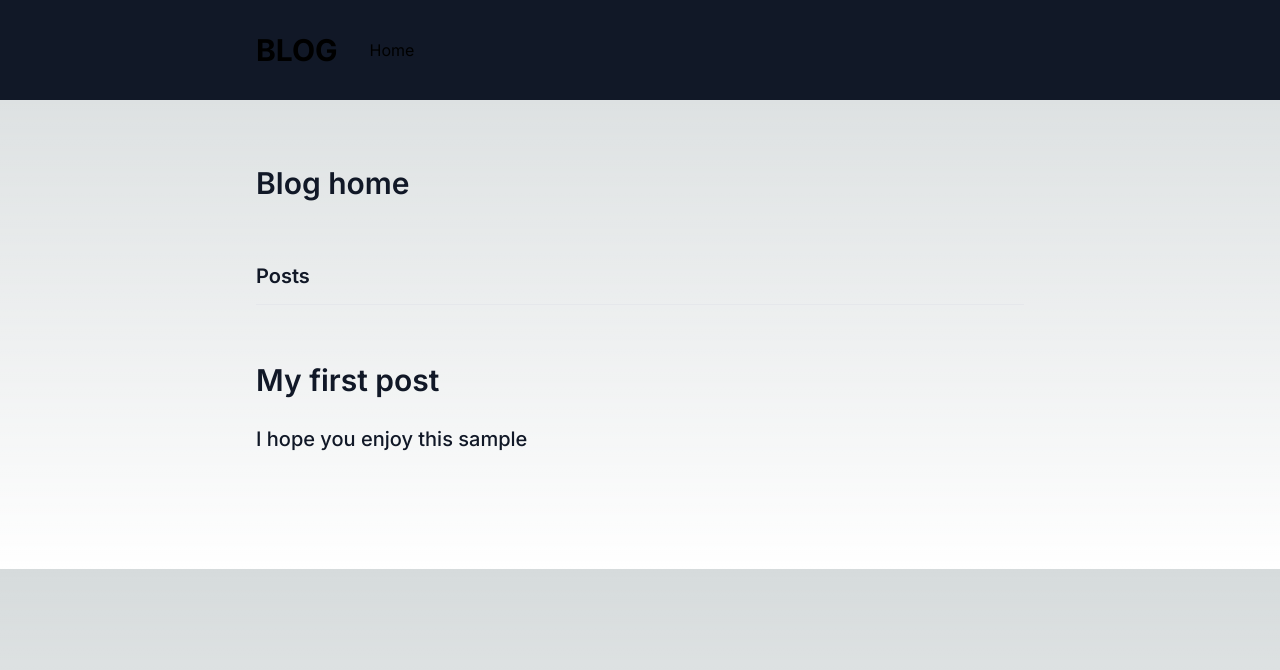
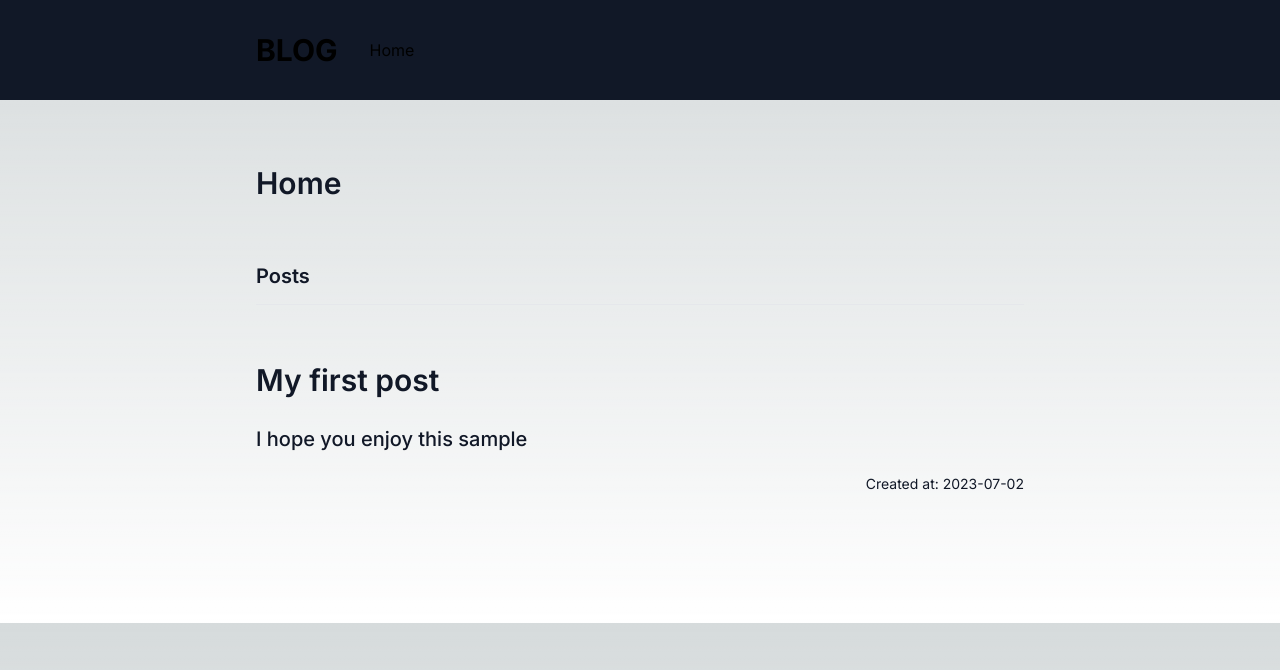
Before and after one commit to zghost10/Blog-Template-Next, a Next.js app: page / in a window 1280 px wide. Shown: the top 670 px of the page. Built offline with nearby package versions, Linux system fonts and the light colour scheme.

Commit message:
feat: adds created and modified attributes to post

```diff
--- a/app/page.tsx
+++ b/app/page.tsx
@@ -24,7 +24,7 @@ const Page = async () => {
 
     <Container className="my-16">
       <article className="prose lg:prose-xl dark:prose-invert">
-        <h3>Blog home</h3>
+        <h3>Home</h3>
 
         <div className="grid grid-cols-1 divide-y">
           <h4>Posts</h4>
--- a/components/post-card.tsx
+++ b/components/post-card.tsx
@@ -8,7 +8,12 @@ interface IPostCardProps {
 export const PostCard: React.FC<IPostCardProps> = ({post}) => {
   const {frontmatter, slug} = post;
   return <Link href={slug} className="flex flex-col py-2 mb-10 no-underline">
-    <h3 className="m-0">{frontmatter.title}</h3>
+    <h3 className="m-0">
+      {frontmatter.title}
+    </h3>
     {frontmatter.description}
+    <div className="flex justify-end w-full">
+      <p className="font-normal text-sm">Created at: {frontmatter.created.toISOString().split('T')[0]}</p>
+    </div>
   </Link>
 }
--- a/posts/first-post.mdx
+++ b/posts/first-post.mdx
@@ -1,6 +1,8 @@
 ---
 title: My first post
 description: I hope you enjoy this sample
+modified: 2023-07-02T23:44:01.228Z
+created: 2023-07-02T23:44:01.228Z
 ---
 
 #### This is my first post
--- a/types/blog.ts
+++ b/types/blog.ts
@@ -2,6 +2,8 @@ export interface IPost {
   frontmatter: {
     title: string;
     description: string;
+    modified: Date;
+    created: Date;
   }
   content: string;
   slug: string
```
